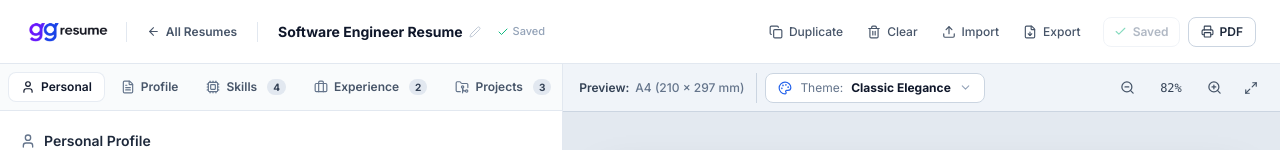
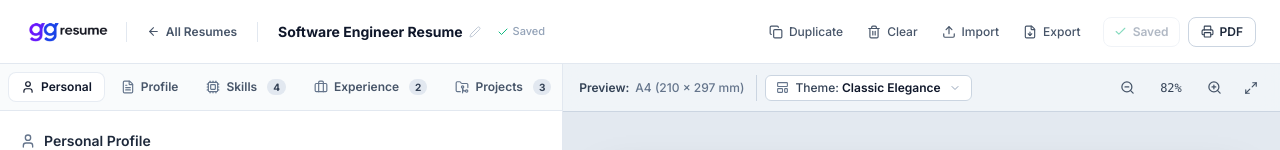
Before and after one commit to BeLikeSohan/ggresume, a Next.js app: page /editor in a window 1280 px wide. Shown: the top 150 px of the page. Built offline with nearby package versions, Linux system fonts and the light colour scheme; no server answers.

Commit message:
feat: update theme selector button styling and functionality in PreviewToolbar

```diff
--- a/src/components/preview/PreviewToolbar.tsx
+++ b/src/components/preview/PreviewToolbar.tsx
@@ -1,7 +1,7 @@
 'use client';
 
 import React from 'react';
-import { ZoomIn, ZoomOut, Maximize2, Palette, ChevronDown } from 'lucide-react';
+import { ZoomIn, ZoomOut, Maximize2, LayoutTemplate, ChevronDown } from 'lucide-react';
 import { getTemplate } from '@/templates/registry';
 
 interface PreviewToolbarProps {
@@ -29,40 +29,34 @@ export const PreviewToolbar: React.FC<PreviewToolbarProps> = ({
 
   return (
     <div
-      className={`preview-toolbar h-12 bg-slate-100/95 backdrop-blur border-b border-slate-300 px-4 flex items-center justify-between z-20 flex-shrink-0 ${className}`}
+      className={`preview-toolbar h-12 bg-slate-100/90 backdrop-blur border-b border-slate-300 px-4 flex items-center justify-between z-20 flex-shrink-0 ${className}`}
     >
       <div className="flex items-center gap-3">
         <div className="flex items-center gap-1.5">
-          <span className="text-xs font-semibold text-slate-700 hidden sm:inline">
-            Preview:
-          </span>
+          <span className="text-xs font-semibold text-slate-700">Preview:</span>
           <span className="text-xs font-medium text-slate-500 hidden md:inline">
             {pageSizeLabel}
           </span>
         </div>
 
-        {/* Themes Dropdown Button Trigger */}
+        {/* Theme Selector Trigger Button */}
         {onOpenThemes && (
           <div className="flex items-center pl-2 border-l border-slate-300">
             <button
               type="button"
               onClick={onOpenThemes}
-              className="inline-flex items-center gap-2 px-3 py-1.5 text-xs font-semibold text-slate-800 bg-white hover:bg-slate-50 hover:text-blue-600 border border-slate-300 hover:border-slate-400 rounded-lg shadow-2xs transition-all cursor-pointer group"
-              title="Click to browse all resume themes and live previews"
+              className="inline-flex items-center gap-1.5 px-2.5 py-1 text-xs font-medium text-slate-700 hover:text-slate-900 bg-white hover:bg-slate-50 border border-slate-300 hover:border-slate-400 rounded-md shadow-2xs transition cursor-pointer select-none"
+              title="Change resume theme"
               aria-haspopup="dialog"
             >
-              <Palette
-                size={14}
-                className="text-blue-600 group-hover:scale-110 transition-transform"
-              />
-              <span className="text-slate-500 font-normal">Theme:</span>
-              <span className="font-bold text-slate-900 group-hover:text-blue-600">
-                {currentTemplate.name}
+              <LayoutTemplate size={13} className="text-slate-500" />
+              <span>
+                Theme:{' '}
+                <strong className="font-semibold text-slate-900">
+                  {currentTemplate.name}
+                </strong>
               </span>
-              <ChevronDown
-                size={13}
-                className="text-slate-400 group-hover:text-slate-700 transition-transform"
-              />
+              <ChevronDown size={12} className="text-slate-400 ml-0.5" />
             </button>
           </div>
         )}
```
